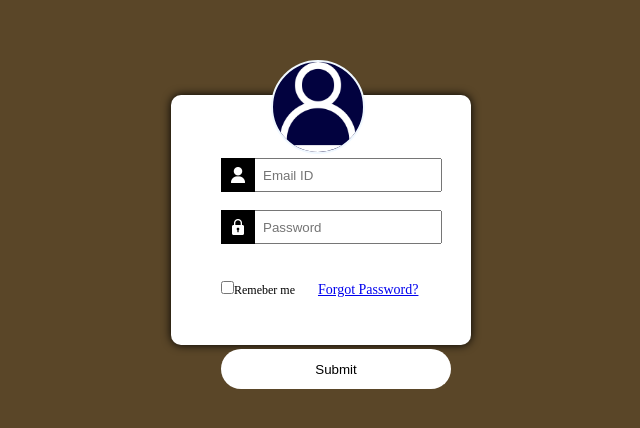
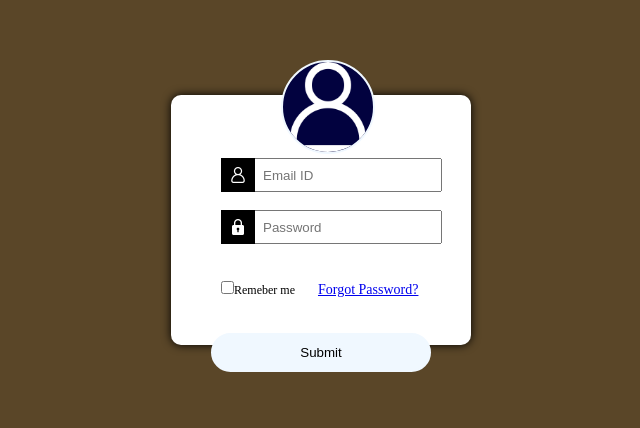
Before and after one commit to Bazal-Amjad/Form, a website: page login.html in a window 1280 px wide. Shown: the part 180-608 px from the top of the page, without its empty margins (319-959 px from the left). Drawn offline with Linux system fonts and the light colour scheme.

Commit message:
new data

```diff
--- a/app.js
+++ b/app.js
@@ -0,0 +1,31 @@
+var profilepic = document.getElementById("profilepic")
+var inputimg = document.getElementById("inputimg")
+
+inputimg.onchange= function(){
+    profilepic.src = URL.createObjectURL(inputimg.files[0])
+    console.log(profilepic)
+}
+///////////////////////////////   pattern =1 base64
+
+// inputimg.addEventListener("change",() =>{
+//     const file = inputField.files[0];
+//     const reader = new FileReader();
+//     reader.addEventListener("load", ()=>{
+//         console.log(reader.result);
+//     });
+//     reader.readAsDataURL(file);
+// })
+
+/////////////////////////////// pattern = 2 base 64
+
+//  var img = profilepic;
+//  img.crossOrigin = "Anonymous"
+//  img.onload = function (){
+//     var canvas = document.createElement("canvas");
+//     // var ctx = canvas.getContext("2h")   /////////////// to get the image in time
+//     canvas.height = this.naturalHeight;
+//     canvas.width = this.naturalwdith;
+//     // ctx.drawImage(this,0,0);  ////////////////////// paste to the image in your web
+//     var data = canvas.toDataURL("image/jpeg");
+//     console.log(data);
+//  };
--- a/login.html
+++ b/login.html
@@ -1,26 +1,28 @@
 <!DOCTYPE html>
 <html lang="en">
+
 <head>
     <meta charset="UTF-8">
     <meta name="viewport" content="width=device-width, initial-scale=1.0">
     <link rel="stylesheet" href="style.css">
     <script src="https://kit.fontawesome.com/076c99285e.js" crossorigin="anonymous"></script>
-    <script src="app.js"></script>
     <title>Document</title>
 </head>
+
 <body>
     <div class="container">
         <div class="card">
-        <form action="">
+        <form action="" id="myform" onsubmit="myform()">
                 <div class="porfile">
-                <label for="profile-pic" class="p1">
-                    <img src="/img/avatar.png" alt="user" width="90px" class="p2">
+                    <label for="inputimg" class="p1">
+                        <img src="/img/avatar.png" alt="user" width="90px" class="p2" id="profilepic">
                     </label>
-                <input type="file" id="profile-pic" style="display: none;" onchange="handleImageUpload(event)" required accept="png,jpg">
+                    <input type="file" id="inputimg" style="display: none;" onchange="handleImageUpload(event)"
+                    required accept="png,jpg">
                 </div>
                 <div>
                     <label for="email">
-                    <img src="/img/user.png" alt="" class="i" width="16px">
+                        <img src="/img/avatar.png" alt="" class="i" width="16px">
                         <input type="email" placeholder="Email ID" id="email" class="data">
                     </label>
                 </div><br>
@@ -30,18 +32,18 @@
                         <input type="password" placeholder="Password" class="data" id="password">
                     </label>
                 </div><br><br>
-            <label for="" class="check"><input type="checkbox" >Remeber me</label>
+                <label for="" class="check" id="box"><input type="checkbox" id="box">Remeber me</label>
                 <span><a href="Forgot"> Forgot Password?</a></span>
-            <div>
-            <input class="btn" type="submit"></input></div>
+
+                <div class="btn">
+                    <input type="submit" id="myform"></input>
                 </div>
             </form>
-    <!-- <div class="profile-pic-div">
-        <img src="img/img_0548.jpg" alt="">
-        <input type="file" name="" id="file">
-        <label for="file" id="uploadBtn">Choose File</label>
-    </div> -->
 
+        </div>
+
+        <script src="app.js"></script>
 
     </body>
+
 </html>
--- a/style.css
+++ b/style.css
@@ -20,6 +20,7 @@ body{
     position: relative;
     border-radius: 10px;
     background-color: white;
+    z-index: 1;
 }
 
  form{
@@ -47,20 +48,28 @@ span{
     padding-left: 19px;
     font-size: 14px;
 }
-.btn{
-   margin-right: 80%;
-   margin-top: 17%;
-   width: 230px;
-   position: absolute;
-   border-radius: 20px;
-   height: 40px;
-   border: none;
-   background-color: white;
-}
+
 .p2{
     border: 2px solid aliceblue;
     border-radius: 50%;
     background-color: rgb(2, 2, 63);
     margin-top: -100px;
-    margin-left: 50px;
+    margin-left: 60px;
 }
+input[type="submit"]{
+    background-color: aliceblue;
+    border: 2px solid aliceblue;
+    color: black;
+    border-radius: 25px;
+    width: 100%;
+    padding: 10px;
+}
+.btn{
+    display: flex;
+    position: absolute;
+    top: 95%;
+    left: 40px;
+
+    width: 220px;
+
+}
```
Also changed, not shown: package.json (added, +16 -0 lines), 1 other file. Lines whose indentation alone changed are shown as unchanged.
